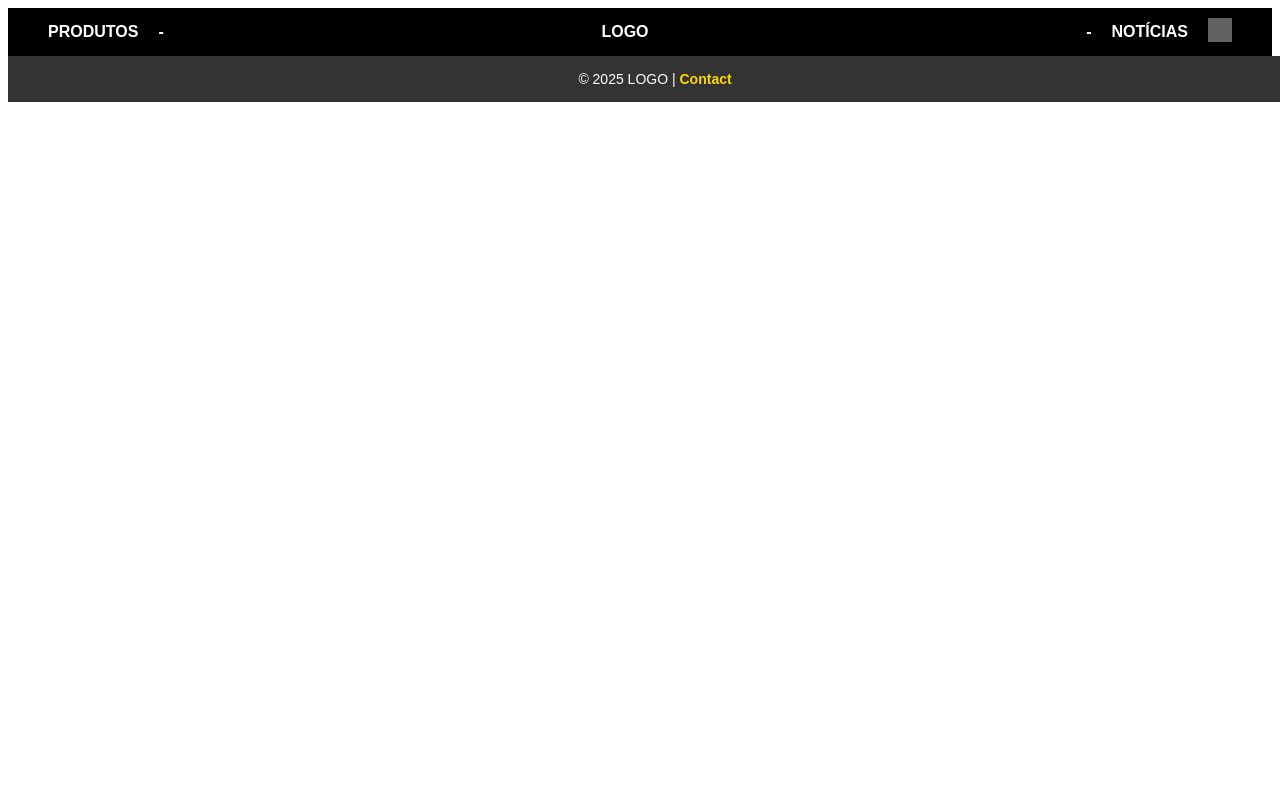
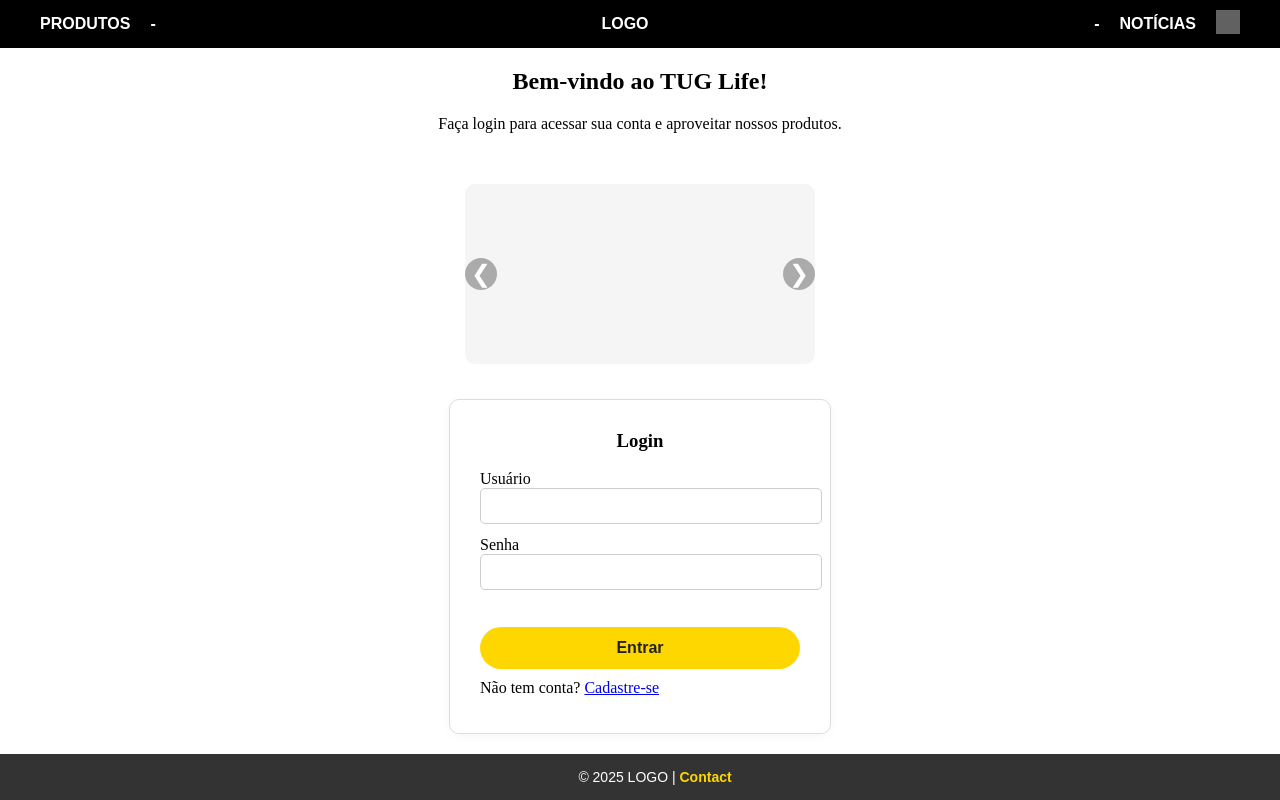
Before and after one commit to Jeferson-Filho/simple-ecommerce, a Django app: page / in a window 1280 px wide. Run offline with Django 5.2, Linux system fonts and the light colour scheme; grey boxes are pictures that could not be loaded.

Commit message:
adjustments in login and register pages
working on slides

```diff
--- a/app/templates/app/pages/base.html
+++ b/app/templates/app/pages/base.html
@@ -2,13 +2,40 @@
 <html lang="pt-br">
   <head>
     <meta charset="UTF-8" />
-    <style></style>
+    <style>
+      html, body {
+        height: 100%;
+        margin: 0;
+        padding: 0;
+        width: 100%;
+        overflow-x: hidden;
+      }
+      body {
+        min-height: 100vh;
+        display: flex;
+        flex-direction: column;
+      }
+      main {
+        flex: 1 0 auto;
+        width: 100%;
+      }
+      .top-menu {
+        width: 100%;
+        position: sticky;
+        top: 0;
+        z-index: 100;
+      }
+      .footer {
+        width: 100%;
+        flex-shrink: 0;
+      }
+    </style>
   </head>
   <body>
-    {% include 'app/pages/topMenu.html' %}
+    <div class="top-menu">{% include 'app/pages/topMenu.html' %}</div>
 
     <main>{% block content %}{% endblock %}</main>
 
-    {% include 'app/pages/footer.html' %}
+    <div class="footer">{% include 'app/pages/footer.html' %}</div>
   </body>
 </html>
--- a/app/templates/app/pages/home.html
+++ b/app/templates/app/pages/home.html
@@ -1,11 +1,173 @@
-{% extends 'app/pages/base.html' %} {% block title %}Tua - Home{% endblock %}
+{% extends 'app/pages/base.html' %}
+{% block title %}Tua - Home{% endblock %}
+
 
 {% block content %}
-<div class="carousel">
-  <div class="slides">
-    {% for image in images %}
-    <img src="{{ image }}" alt="Slide {{ forloop.counter }}" />
-    {% endfor %}
+<div class="home-welcome-container">
+  <div class="welcome-message">
+    <h2>Bem-vindo ao TUG Life!</h2>
+    <p>Faça login para acessar sua conta e aproveitar nossos produtos.</p>
+  </div>
+  <div class="carousel">
+    <div class="slides">
+      {% for image in images %}
+      <img src="{{ image }}" alt="Slide {{ forloop.counter }}" class="slide-img" style="display: {% if forloop.first %}block{% else %}none{% endif %};" />
+      {% endfor %}
+    </div>
+    <div class="carousel-controls">
+      <button class="carousel-prev">&#10094;</button>
+      <button class="carousel-next">&#10095;</button>
+    </div>
+  </div>
+  <div class="login-box">
+    <h3>Login</h3>
+    <form method="post" action="{% url 'login' %}">
+      {% csrf_token %}
+      <div class="form-group">
+        <label for="id_username">Usuário</label>
+        <input type="text" name="username" id="id_username" class="form-control" required>
+      </div>
+      <div class="form-group">
+        <label for="id_password">Senha</label>
+        <input type="password" name="password" id="id_password" class="form-control" required>
+      </div>
+      <button type="submit" class="btn btn-primary cadastro-btn">Entrar</button>
+    </form>
+    <p style="margin-top: 10px;">Não tem conta? <a href="/register/">Cadastre-se</a></p>
   </div>
 </div>
+
+<style>
+  .home-welcome-container {
+    display: flex;
+    flex-direction: column;
+    align-items: center;
+    justify-content: center;
+    min-height: 60vh;
+    gap: 15px;
+  }
+  .welcome-message {
+    text-align: center;
+    margin-bottom: 20px;
+  }
+  .carousel {
+    width: 350px;
+    position: relative;
+    margin-bottom: 20px;
+  }
+  .slides {
+    width: 100%;
+    height: 180px;
+    overflow: hidden;
+    border-radius: 10px;
+    background: #f5f5f5;
+    display: flex;
+    align-items: center;
+    justify-content: center;
+    position: relative;
+  }
+  .slide-img {
+    width: 100%;
+    height: 180px;
+    object-fit: cover;
+    border-radius: 10px;
+    position: absolute;
+    left: 0;
+    top: 0;
+  }
+  .carousel-controls {
+    position: absolute;
+    width: 100%;
+    top: 50%;
+    left: 0;
+    display: flex;
+    justify-content: space-between;
+    transform: translateY(-50%);
+    pointer-events: none;
+  }
+  .carousel-prev, .carousel-next {
+    background: rgba(0,0,0,0.3);
+    color: #fff;
+    border: none;
+    border-radius: 50%;
+    width: 32px;
+    height: 32px;
+    font-size: 1.5em;
+    cursor: pointer;
+    pointer-events: all;
+    display: flex;
+    align-items: center;
+    justify-content: center;
+    transition: background 0.2s;
+  }
+  .carousel-prev:hover, .carousel-next:hover {
+    background: rgba(0,0,0,0.5);
+  }
+  .login-box {
+    background: #fff;
+    border: 1px solid #ddd;
+    border-radius: 10px;
+    padding: 30px 30px 20px 30px;
+    box-shadow: 0 2px 8px rgba(0,0,0,0.04);
+    min-width: 320px;
+    max-width: 350px;
+    text-align: left;
+  }
+  .login-box h3 {
+    margin-top: 0;
+    margin-bottom: 18px;
+    text-align: center;
+  }
+  .form-group {
+    margin-bottom: 12px;
+  }
+  .form-control {
+    width: 100%;
+    padding: 8px 10px;
+    border: 1px solid #ccc;
+    border-radius: 5px;
+    font-size: 1em;
+  }
+  .btn.btn-primary.cadastro-btn {
+    width: 100%;
+    margin-top: 25px;
+    padding: 12px;
+    background: #ffd700;
+    border: none;
+    border-radius: 50px;
+    font-weight: bold;
+    font-size: 16px;
+    color: #222;
+    cursor: pointer;
+    transition: background 0.3s;
+  }
+  .btn.btn-primary.cadastro-btn:hover {
+    background: #e6c200;
+  }
+</style>
+
+<script>
+  const slides = document.querySelectorAll('.slide-img');
+  const prevBtn = document.querySelector('.carousel-prev');
+  const nextBtn = document.querySelector('.carousel-next');
+  let currentSlide = 0;
+
+  function showSlide(idx) {
+    slides.forEach((img, i) => {
+      img.style.display = i === idx ? 'block' : 'none';
+    });
+  }
+
+  if (slides.length > 0) {
+    showSlide(currentSlide);
+    prevBtn.addEventListener('click', () => {
+      currentSlide = (currentSlide - 1 + slides.length) % slides.length;
+      showSlide(currentSlide);
+    });
+    nextBtn.addEventListener('click', () => {
+      currentSlide = (currentSlide + 1) % slides.length;
+      showSlide(currentSlide);
+    });
+  }
+</script>
 {% endblock %}
--- a/user/views.py
+++ b/user/views.py
@@ -14,7 +14,7 @@ def register(request):
     else:
         form = UserRegistrationForm()
 
-    return render(request, 'cadastro.html', {'form': form})
+    return render(request, 'register.html', {'form': form})
 
 def profile(request):
     return render(request, 'user/profile.html')
```
